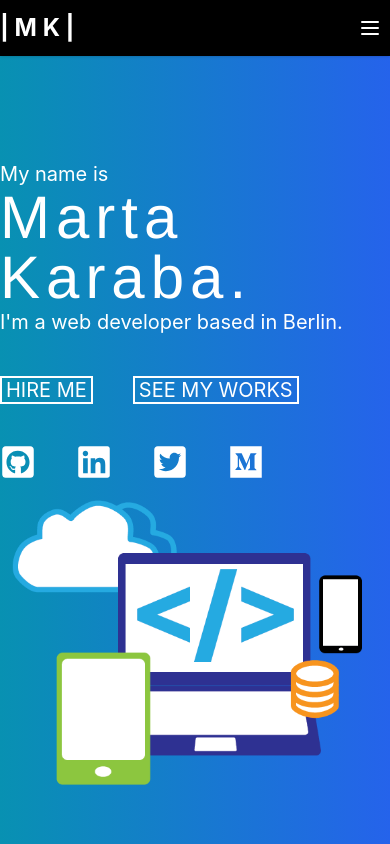
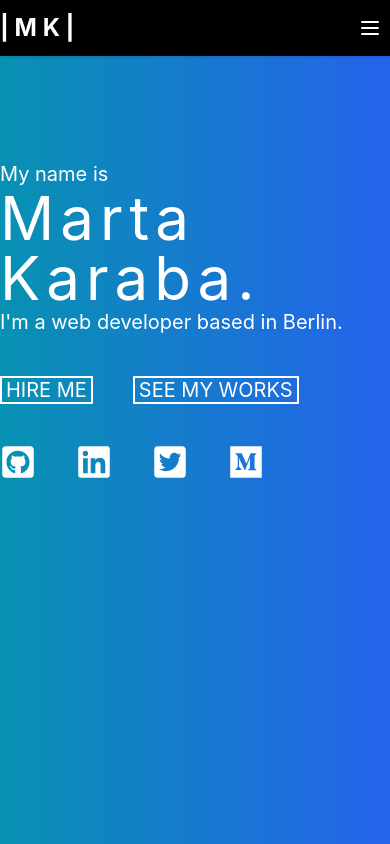
Before and after one commit to martalexaa/my-portfolio, a Next.js app: page / in a window 390 px wide. Shown: the top 844 px of the page. Built offline with nearby package versions, Linux system fonts and the light colour scheme.

Commit message:
Small fixes

```diff
--- a/pages/index.js
+++ b/pages/index.js
@@ -39,7 +39,7 @@ export default function Home() {
         <section className="pt-40 md:pt-52 lg:pl-56 bg-gradient-to-r from-cyan-600 to-blue-600 text-white min-h-screen " id="home">
           <div>
             <p className="text-xl">My name is</p>
-            <p className="text-6xl md:text-12xl tracking-widest myname">Marta Karaba.</p>
+            <p className="text-6xl md:text-7xl md:text-12xl tracking-widest myname">Marta Karaba.</p>
             <p className="text-xl">I'm a web developer based in Berlin.</p>
             <div className="mt-10">
               <Link to="contact" smooth={true} duration={500}
@@ -64,7 +64,7 @@ export default function Home() {
             </div>
           </div>
           <div className="">
-            <Image src={clipart} alt="clipart" className="absolute right-2 -z-1 float-right p-5" />
+            <Image src={clipart} alt="clipart" className="absolute right-2 -z-1 float-right p-5 hidden lg:block" />
           </div>
         </section>
 
@@ -218,7 +218,7 @@ export default function Home() {
                 <div className="absolute bottom-0 left-0 right-0 top-0 px-4 py-2 bg-gradient-to-r from-cyan-600 to-blue-600 text-white opacity-0 transition duration-300 ease-in-out hover:opacity-100">
                   <p className="py-5 text-justify text-2xl md:text-4xl">Chat App | React Native</p>
                   <div className="flex justify-between gap-4 absolute bottom-3">
-                    <a href="https://martalexaa-movie-app.netlify.app/signup" target="blank"
+                    <a href="https://github.com/martalexaa/chat-app" target="blank"
                       className="text-white text-center cursor-pointer border-2 border-solid border-white px-1 text-xl">CODE</a>
 
                   </div>
--- a/styles/globals.css
+++ b/styles/globals.css
@@ -15,7 +15,3 @@ a {
   color: inherit;
   text-decoration: none;
 }
-
-.myname {
-  font-family:'Franklin Gothic Medium', 'Arial Narrow', Arial, sans-serif;
-}
```
